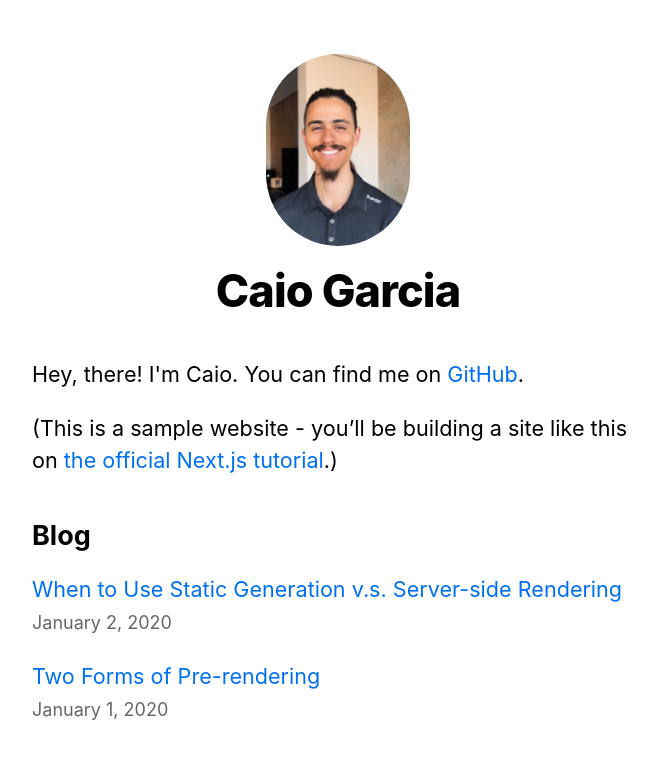
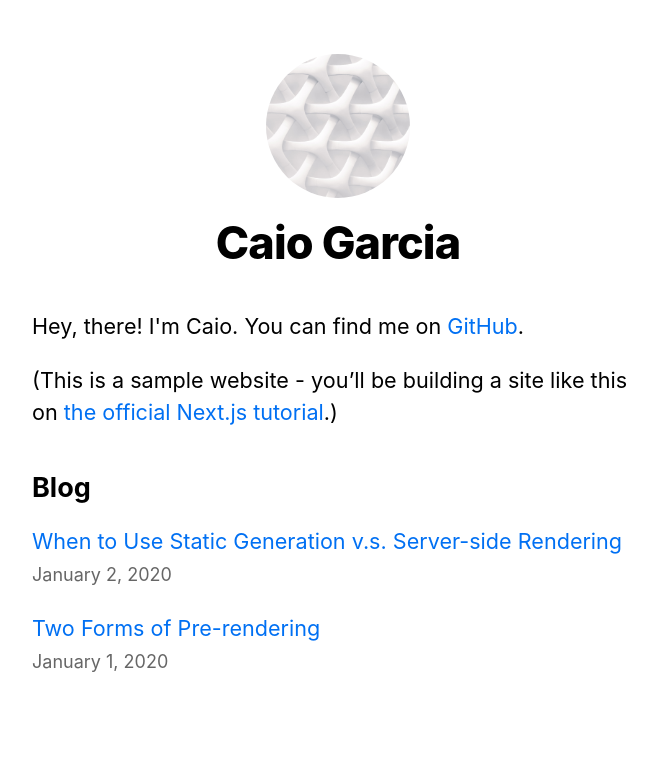
Before and after one commit to caio-a-garcia/nextjs-blog, a Next.js app: page / in a window 1280 px wide. Shown: the top 758 px of the page, without its empty margins (302-959 px from the left). Built offline with nearby package versions, Linux system fonts and the light colour scheme.

Commit message:
Test change profile image

```diff
--- a/components/layout.js
+++ b/components/layout.js
@@ -31,7 +31,7 @@ export default function Layout({ children, home }) {
 	  <>
 	    <Image
 	      priority
-	      src="/images/Perfil2023.jpeg"
+	      src="/images/profile.jpg"
 	      className={utilStyles.borderCircle}
 	      height={144}
 	      width={144}
```
